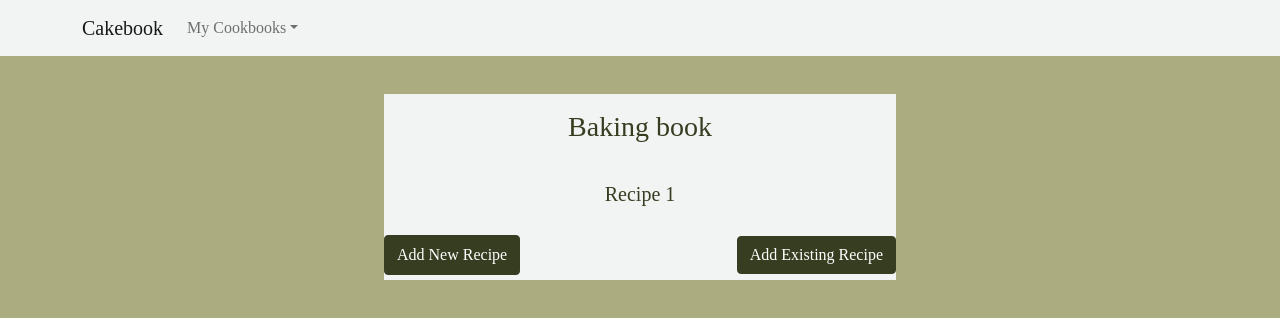
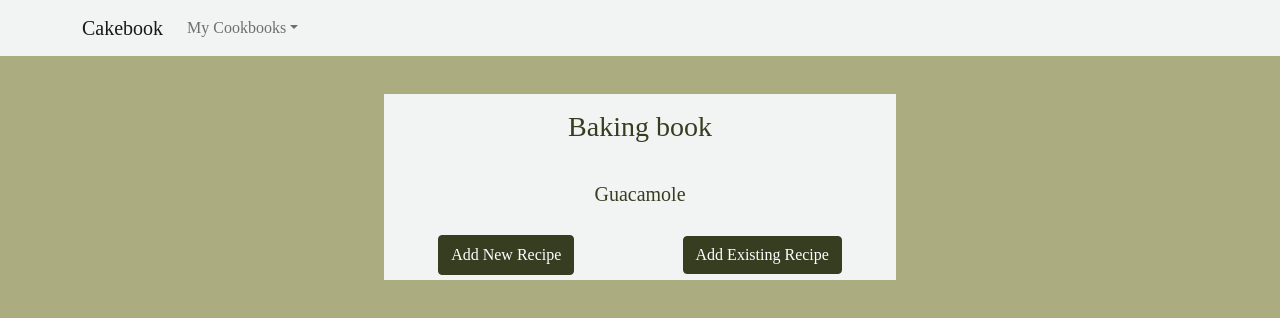
Before and after one commit to okasten-depaul/cakebook-frontend, a React (Create React App) app: page /cookbooks/1 in a window 1280 px wide. Shown: the top 318 px of the page. Built offline with nearby package versions, Linux system fonts and the light colour scheme.

Commit message:
added icons package and working on some styling

```diff
--- a/package.json
+++ b/package.json
@@ -9,6 +9,7 @@
     "bootstrap": "^5.1.3",
     "react": "^18.1.0",
     "react-bootstrap": "^2.4.0",
+    "react-bootstrap-icons": "^1.8.2",
     "react-dom": "^18.1.0",
     "react-router-dom": "^6.3.0",
     "react-scripts": "^5.0.1",
--- a/src/api/cookbook.js
+++ b/src/api/cookbook.js
@@ -1,4 +1,7 @@
-const API_URL = 'somestring';
+const API_URL = 'http://localhost:8080';
+const REQUEST_HEADERS = {
+  mode: 'no-cors'
+}
 
 export function getCookbooks() {
   return [
@@ -15,6 +18,12 @@ export function getCookbooks() {
       name: 'Cookbook 3'
     }
   ]
+
+  // fetch(`${API_URL}/api/cookbooks`, {mode: 'no-cors'})
+  // .then(r => r.json())
+  // .then(data => {
+
+  // })
 }
 
 export function createNewCookbook(name) {
@@ -29,8 +38,12 @@ export function getCookbook(id) {
     recipes: [
       {
         id: 1,
-        ingredients: [],
-        name: 'Recipe 1'
+        name: 'Guacamole',
+        cook_time: '10min',
+        prep_time: '10min',
+        author: 'Olivia',
+        is_favorite: true,
+        is_public: false,
       }
     ]
   }
--- a/src/cookbook/Cookbook.js
+++ b/src/cookbook/Cookbook.js
@@ -31,7 +31,7 @@ function Cookbook() {
 
 	const bottomButtons = () => {
 		return (
-			<ButtonToolbar className=" justify-content-between">
+			<ButtonToolbar style={{justifyContent: 'space-around'}}>
 				<ButtonGroup>
 					<Button variant="primary">Add New Recipe</Button>
 				</ButtonGroup>
--- a/src/custom.scss
+++ b/src/custom.scss
@@ -99,3 +99,8 @@ a {
 .form-control {
     background-color: #C4C4C4;
 }
+
+.star {
+    margin-bottom: 2%;
+    margin-left: 2%;
+}
--- a/src/recipe/Recipe.js
+++ b/src/recipe/Recipe.js
@@ -1,11 +1,21 @@
 import React, { useState } from 'react';
+import { Star, StarFill } from 'react-bootstrap-icons';
 
 function Recipe(props){
     const [recipe, setRecipe] = useState(props.recipe);
 
     return (
         <div className="rightContainer">
-            This is going to be the recipe
+            <h4 className="title">
+                {recipe.name}
+                {recipe.is_favorite ? <StarFill color={recipe.is_favorite && 'gold'}/> : <Star/>}
+
+            </h4>
+            <div className="timing">
+                <p>Prep Time: {recipe.prep_time}</p>
+                <p>Cook Time: {recipe.cook_time}</p>
+            </div>
+            <div></div>
         </div>
     )
 }
```
Also changed, not shown: 1 other file (tests, documents, lock files or other folders).
